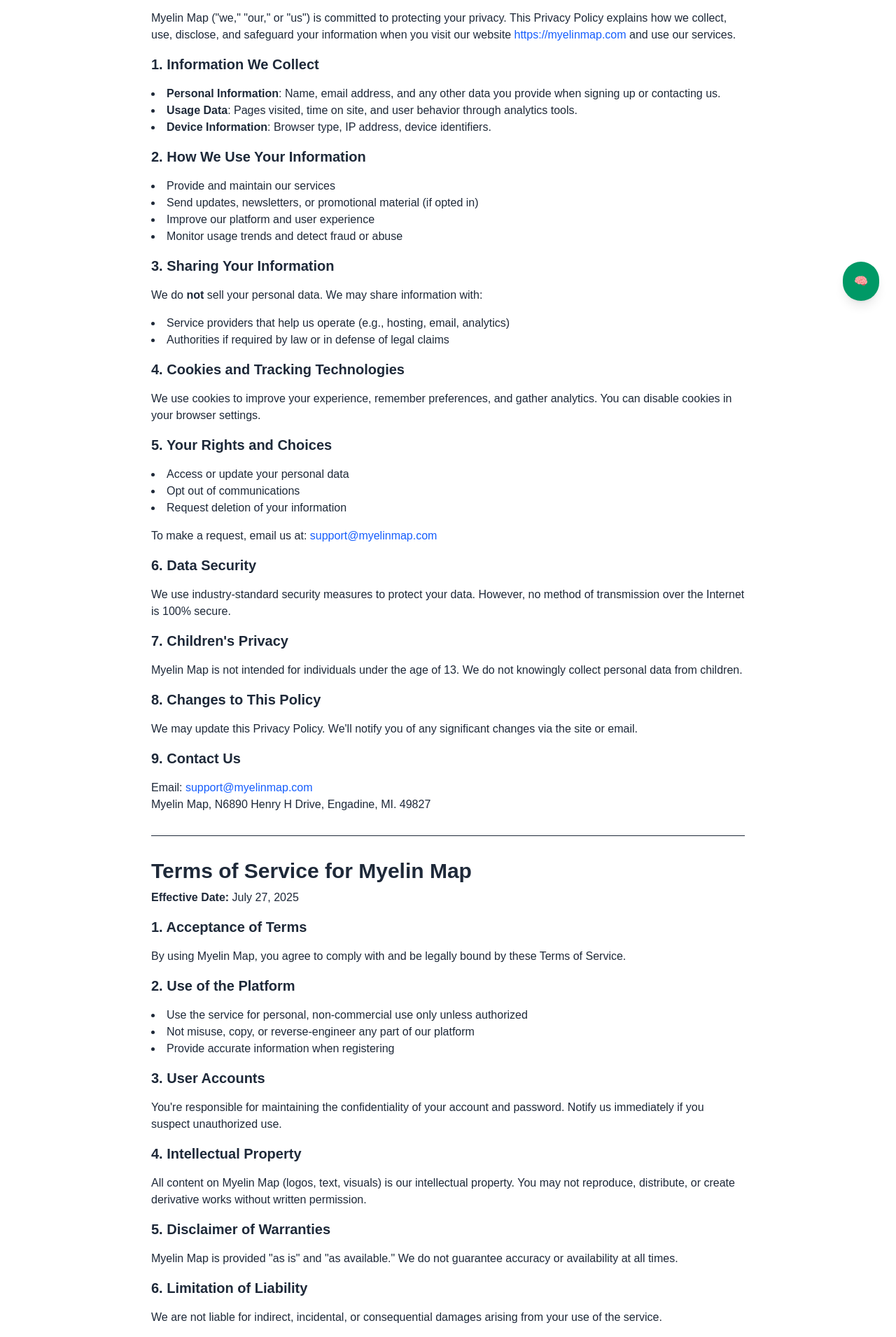
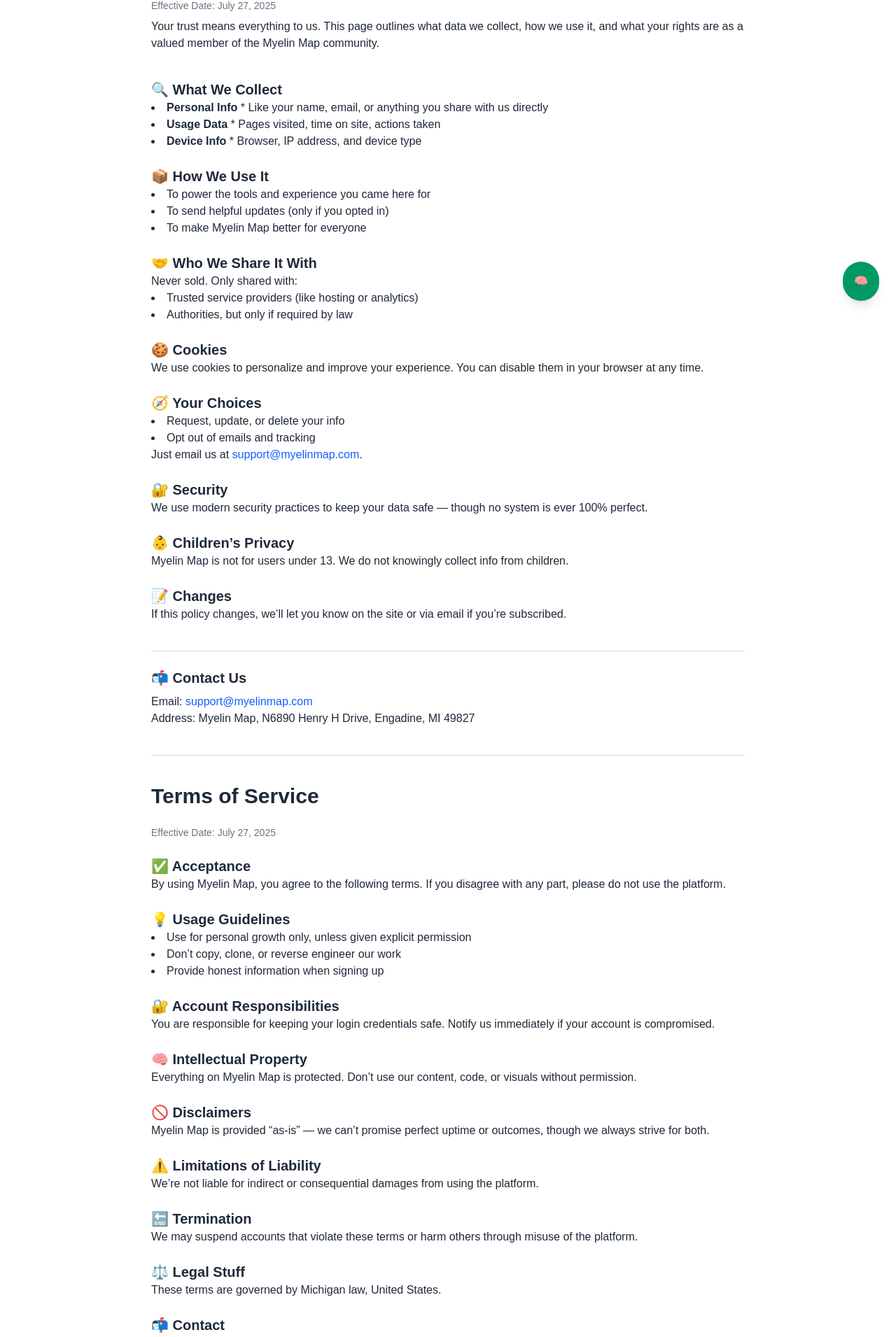
Before and after one commit to bl0ckchained/myelinmap, a Next.js app: page /PrivacyPolicies in a window 1280 px wide. Shown: the part 346-2257 px from the top of the page at 70% size. Built offline with nearby package versions, Linux system fonts and the light colour scheme.

Commit message:
Polished privacy policy and terms for clarity and warmth

```diff
--- a/pages/PrivacyPolicies.tsx
+++ b/pages/PrivacyPolicies.tsx
@@ -6,126 +6,151 @@ import Footer from "@/components/Footer";
 export default function PrivacyPolicies() {
   return (
     <>
-      <Header title="Legal & Policies 📜" subtitle="Understand your rights, data, and trust" />
+      <Header
+        title="Privacy & Terms 📜"
+        subtitle="We respect your trust and are committed to protecting it"
+      />
 
-      <main
-        className="max-w-4xl mx-auto p-6 bg-white text-gray-800"
-        style={{ fontFamily: "Arial, sans-serif" }}
-      >
-        <p className="text-sm text-right mb-4">
+      <main className="max-w-4xl mx-auto p-6 bg-white text-gray-800 space-y-10">
+        <p className="text-sm text-right">
           <Link href="/" className="text-blue-600 hover:underline">
             ← Back to Home
           </Link>
         </p>
 
-        <h1 className="text-3xl font-bold mb-2">Privacy Policy for Myelin Map</h1>
-        <p><strong>Effective Date:</strong> July 27, 2025</p>
-
-        <section className="space-y-4 mt-4">
+        {/* 🎯 Intro */}
+        <section className="space-y-2">
+          <h1 className="text-3xl font-bold">Privacy Policy</h1>
+          <p className="text-sm text-gray-500">Effective Date: July 27, 2025</p>
           <p>
-            Myelin Map (&quot;we,&quot; &quot;our,&quot; or &quot;us&quot;) is committed to protecting your
-            privacy. This Privacy Policy explains how we collect, use, disclose,
-            and safeguard your information when you visit our website{" "}
-            <a href="https://myelinmap.com" className="text-blue-600 hover:underline">https://myelinmap.com</a> and use our services.
-          </p>
-
-          <h2 className="text-xl font-semibold">1. Information We Collect</h2>
-          <ul className="list-disc list-inside">
-            <li><strong>Personal Information</strong>: Name, email address, and any other data you provide when signing up or contacting us.</li>
-            <li><strong>Usage Data</strong>: Pages visited, time on site, and user behavior through analytics tools.</li>
-            <li><strong>Device Information</strong>: Browser type, IP address, device identifiers.</li>
-          </ul>
-
-          <h2 className="text-xl font-semibold">2. How We Use Your Information</h2>
-          <ul className="list-disc list-inside">
-            <li>Provide and maintain our services</li>
-            <li>Send updates, newsletters, or promotional material (if opted in)</li>
-            <li>Improve our platform and user experience</li>
-            <li>Monitor usage trends and detect fraud or abuse</li>
-          </ul>
-
-          <h2 className="text-xl font-semibold">3. Sharing Your Information</h2>
-          <p>
-            We do <strong>not</strong> sell your personal data. We may share
-            information with:
-          </p>
-          <ul className="list-disc list-inside">
-            <li>Service providers that help us operate (e.g., hosting, email, analytics)</li>
-            <li>Authorities if required by law or in defense of legal claims</li>
-          </ul>
-
-          <h2 className="text-xl font-semibold">4. Cookies and Tracking Technologies</h2>
-          <p>
-            We use cookies to improve your experience, remember preferences, and
-            gather analytics. You can disable cookies in your browser settings.
-          </p>
-
-          <h2 className="text-xl font-semibold">5. Your Rights and Choices</h2>
-          <ul className="list-disc list-inside">
-            <li>Access or update your personal data</li>
-            <li>Opt out of communications</li>
-            <li>Request deletion of your information</li>
-          </ul>
-          <p>
-            To make a request, email us at:{" "}
-            <a href="mailto:support@myelinmap.com" className="text-blue-600 hover:underline">support@myelinmap.com</a>
-          </p>
-
-          <h2 className="text-xl font-semibold">6. Data Security</h2>
-          <p>We use industry-standard security measures to protect your data. However, no method of transmission over the Internet is 100% secure.</p>
-
-          <h2 className="text-xl font-semibold">7. Children&apos;s Privacy</h2>
-          <p>Myelin Map is not intended for individuals under the age of 13. We do not knowingly collect personal data from children.</p>
-
-          <h2 className="text-xl font-semibold">8. Changes to This Policy</h2>
-          <p>We may update this Privacy Policy. We&apos;ll notify you of any significant changes via the site or email.</p>
-
-          <h2 className="text-xl font-semibold">9. Contact Us</h2>
-          <p>
-            Email: <a href="mailto:support@myelinmap.com" className="text-blue-600 hover:underline">support@myelinmap.com</a><br />
-            Myelin Map, N6890 Henry H Drive, Engadine, MI. 49827
+            Your trust means everything to us. This page outlines what data we collect, how we use it, and what your rights are as a valued member of the Myelin Map community.
           </p>
         </section>
 
-        <hr className="my-8" />
+        {/* 🔐 Privacy Policy Sections */}
+        <section className="space-y-6">
+          <div>
+            <h2 className="text-xl font-semibold">🔍 What We Collect</h2>
+            <ul className="list-disc list-inside">
+              <li><strong>Personal Info</strong> * Like your name, email, or anything you share with us directly</li>
+              <li><strong>Usage Data</strong> * Pages visited, time on site, actions taken</li>
+              <li><strong>Device Info</strong> * Browser, IP address, and device type</li>
+            </ul>
+          </div>
 
-        <h1 className="text-3xl font-bold mb-2">Terms of Service for Myelin Map</h1>
-        <p><strong>Effective Date:</strong> July 27, 2025</p>
+          <div>
+            <h2 className="text-xl font-semibold">📦 How We Use It</h2>
+            <ul className="list-disc list-inside">
+              <li>To power the tools and experience you came here for</li>
+              <li>To send helpful updates (only if you opted in)</li>
+              <li>To make Myelin Map better for everyone</li>
+            </ul>
+          </div>
 
-        <section className="space-y-4 mt-4">
-          <h2 className="text-xl font-semibold">1. Acceptance of Terms</h2>
-          <p>By using Myelin Map, you agree to comply with and be legally bound by these Terms of Service.</p>
+          <div>
+            <h2 className="text-xl font-semibold">🤝 Who We Share It With</h2>
+            <p>Never sold. Only shared with:</p>
+            <ul className="list-disc list-inside">
+              <li>Trusted service providers (like hosting or analytics)</li>
+              <li>Authorities, but only if required by law</li>
+            </ul>
+          </div>
 
-          <h2 className="text-xl font-semibold">2. Use of the Platform</h2>
-          <ul className="list-disc list-inside">
-            <li>Use the service for personal, non-commercial use only unless authorized</li>
-            <li>Not misuse, copy, or reverse-engineer any part of our platform</li>
-            <li>Provide accurate information when registering</li>
-          </ul>
+          <div>
+            <h2 className="text-xl font-semibold">🍪 Cookies</h2>
+            <p>We use cookies to personalize and improve your experience. You can disable them in your browser at any time.</p>
+          </div>
 
-          <h2 className="text-xl font-semibold">3. User Accounts</h2>
-          <p>You&apos;re responsible for maintaining the confidentiality of your account and password. Notify us immediately if you suspect unauthorized use.</p>
+          <div>
+            <h2 className="text-xl font-semibold">🧭 Your Choices</h2>
+            <ul className="list-disc list-inside">
+              <li>Request, update, or delete your info</li>
+              <li>Opt out of emails and tracking</li>
+            </ul>
+            <p>Just email us at <a href="mailto:support@myelinmap.com" className="text-blue-600 hover:underline">support@myelinmap.com</a>.</p>
+          </div>
 
-          <h2 className="text-xl font-semibold">4. Intellectual Property</h2>
-          <p>All content on Myelin Map (logos, text, visuals) is our intellectual property. You may not reproduce, distribute, or create derivative works without written permission.</p>
+          <div>
+            <h2 className="text-xl font-semibold">🔐 Security</h2>
+            <p>We use modern security practices to keep your data safe — though no system is ever 100% perfect.</p>
+          </div>
 
-          <h2 className="text-xl font-semibold">5. Disclaimer of Warranties</h2>
-          <p>Myelin Map is provided &quot;as is&quot; and &quot;as available.&quot; We do not guarantee accuracy or availability at all times.</p>
+          <div>
+            <h2 className="text-xl font-semibold">👶 Children’s Privacy</h2>
+            <p>Myelin Map is not for users under 13. We do not knowingly collect info from children.</p>
+          </div>
 
-          <h2 className="text-xl font-semibold">6. Limitation of Liability</h2>
-          <p>We are not liable for indirect, incidental, or consequential damages arising from your use of the service.</p>
+          <div>
+            <h2 className="text-xl font-semibold">📝 Changes</h2>
+            <p>If this policy changes, we’ll let you know on the site or via email if you’re subscribed.</p>
+          </div>
+        </section>
 
-          <h2 className="text-xl font-semibold">7. Termination</h2>
-          <p>We may suspend or terminate your account if you violate these terms or misuse the platform.</p>
-
-          <h2 className="text-xl font-semibold">8. Governing Law</h2>
-          <p>These terms are governed by the laws of the State of Michigan, United States.</p>
-
-          <h2 className="text-xl font-semibold">9. Contact</h2>
+        {/* 📩 Contact */}
+        <section className="space-y-2 border-t border-gray-300 pt-6">
+          <h2 className="text-xl font-semibold">📬 Contact Us</h2>
           <p>
             Email: <a href="mailto:support@myelinmap.com" className="text-blue-600 hover:underline">support@myelinmap.com</a><br />
-            Myelin Map, N6890 Henry H Drive, Engadine, MI. 49827
+            Address: Myelin Map, N6890 Henry H Drive, Engadine, MI 49827
           </p>
+        </section>
+
+        {/* 📘 Terms of Service */}
+        <section className="space-y-6 border-t border-gray-300 pt-10">
+          <h1 className="text-3xl font-bold">Terms of Service</h1>
+          <p className="text-sm text-gray-500">Effective Date: July 27, 2025</p>
+
+          <div>
+            <h2 className="text-xl font-semibold">✅ Acceptance</h2>
+            <p>By using Myelin Map, you agree to the following terms. If you disagree with any part, please do not use the platform.</p>
+          </div>
+
+          <div>
+            <h2 className="text-xl font-semibold">💡 Usage Guidelines</h2>
+            <ul className="list-disc list-inside">
+              <li>Use for personal growth only, unless given explicit permission</li>
+              <li>Don’t copy, clone, or reverse engineer our work</li>
+              <li>Provide honest information when signing up</li>
+            </ul>
+          </div>
+
+          <div>
+            <h2 className="text-xl font-semibold">🔐 Account Responsibilities</h2>
+            <p>You are responsible for keeping your login credentials safe. Notify us immediately if your account is compromised.</p>
+          </div>
+
+          <div>
+            <h2 className="text-xl font-semibold">🧠 Intellectual Property</h2>
+            <p>Everything on Myelin Map is protected. Don’t use our content, code, or visuals without permission.</p>
+          </div>
+
+          <div>
+            <h2 className="text-xl font-semibold">🚫 Disclaimers</h2>
+            <p>Myelin Map is provided “as-is” — we can’t promise perfect uptime or outcomes, though we always strive for both.</p>
+          </div>
+
+          <div>
+            <h2 className="text-xl font-semibold">⚠️ Limitations of Liability</h2>
+            <p>We’re not liable for indirect or consequential damages from using the platform.</p>
+          </div>
+
+          <div>
+            <h2 className="text-xl font-semibold">🔚 Termination</h2>
+            <p>We may suspend accounts that violate these terms or harm others through misuse of the platform.</p>
+          </div>
+
+          <div>
+            <h2 className="text-xl font-semibold">⚖️ Legal Stuff</h2>
+            <p>These terms are governed by Michigan law, United States.</p>
+          </div>
+
+          <div>
+            <h2 className="text-xl font-semibold">📬 Contact</h2>
+            <p>
+              Email: <a href="mailto:support@myelinmap.com" className="text-blue-600 hover:underline">support@myelinmap.com</a><br />
+              Address: Myelin Map, N6890 Henry H Drive, Engadine, MI 49827
+            </p>
+          </div>
         </section>
       </main>
 
```
